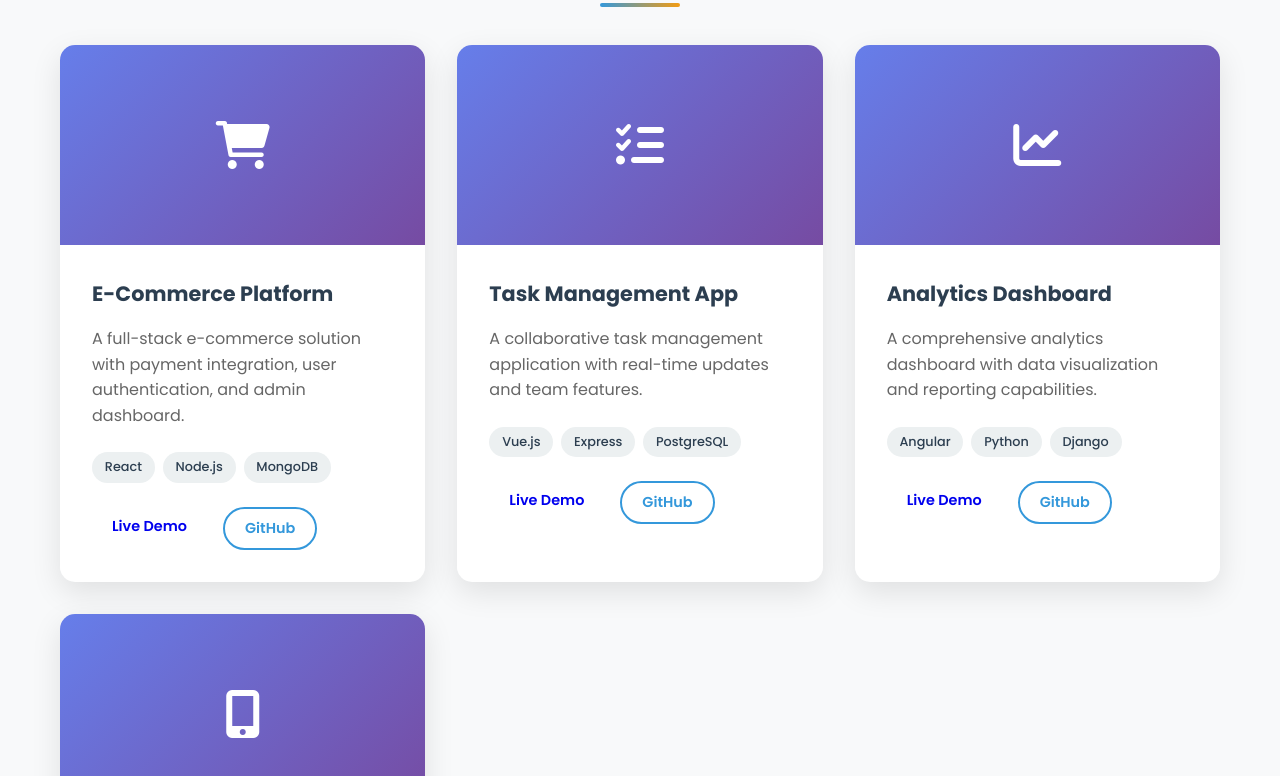
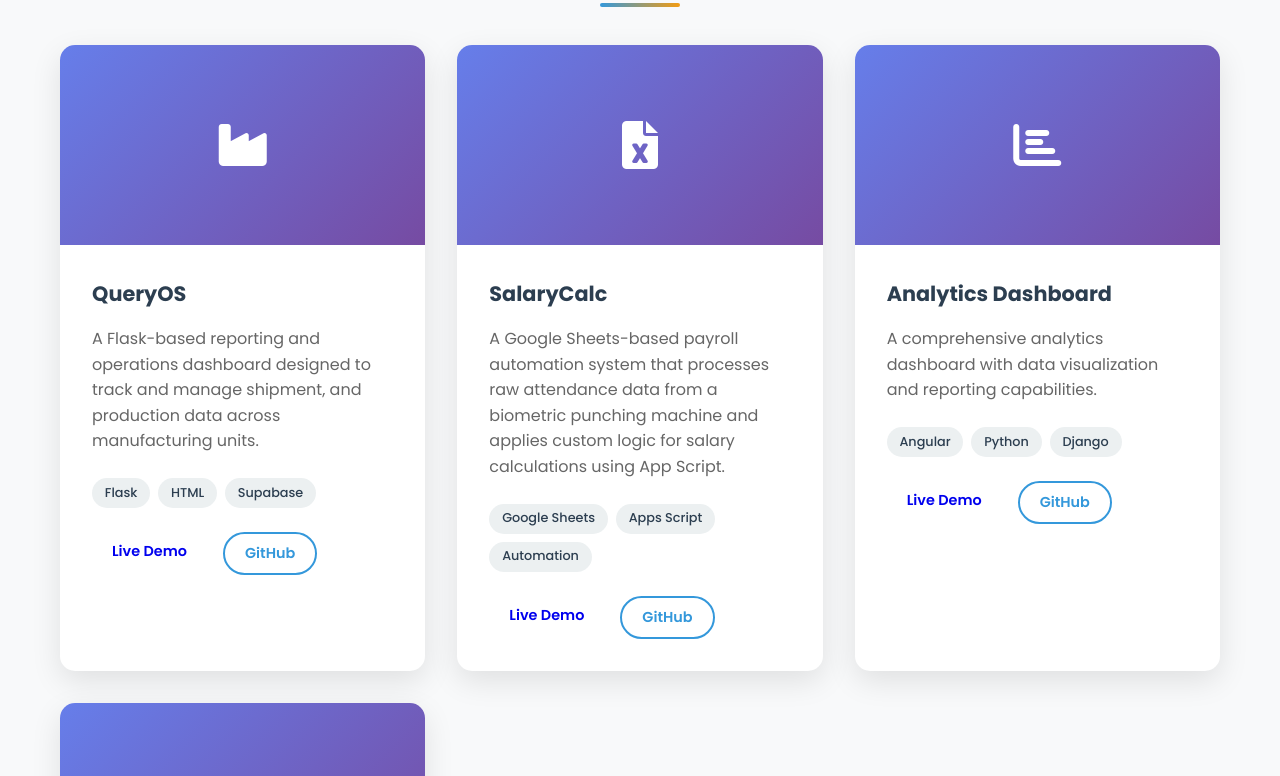
Before and after one commit to y-rajeev/portfolio, a website: page index.html in a window 1280 px wide. Shown: the part 2478-3254 px from the top of the page. Drawn offline with Linux system fonts and the light colour scheme.

Commit message:
Updated code

```diff
--- a/index.html
+++ b/index.html
@@ -193,15 +193,34 @@
             <div class="projects-grid">
                 <div class="project-card">
                     <div class="project-image">
-                        <i class="fas fa-shopping-cart"></i>
+                        <i class="fas fa-industry"></i>
                     </div>
                     <div class="project-content">
-                        <h3>E-Commerce Platform</h3>
-                        <p>A full-stack e-commerce solution with payment integration, user authentication, and admin dashboard.</p>
+                        <h3>QueryOS</h3>
+                        <p>A Flask-based reporting and operations dashboard designed to track and manage shipment, and production data across manufacturing units.</p>
                         <div class="project-tech">
-                            <span>React</span>
-                            <span>Node.js</span>
-                            <span>MongoDB</span>
+                            <span>Flask</span>
+                            <!-- <span>Python</span> -->
+                            <span>HTML</span>
+                            <span>Supabase</span>
+                        </div>
+                        <div class="project-links">
+                            <a href="#" class="btn btn-small">Live Demo</a>
+                            <a href="https://github.com/y-rajeev/QueryOS.git" target="_blank" class="btn btn-small btn-outline">GitHub</a>
+                        </div>
+                    </div>
+                </div>
+                <div class="project-card">
+                    <div class="project-image">
+                        <i class="fas fa-file-excel"></i>
+                    </div>
+                    <div class="project-content">
+                        <h3>SalaryCalc</h3>
+                        <p>A Google Sheets-based payroll automation system that processes raw attendance data from a biometric punching machine and applies custom logic for salary calculations using App Script.</p>
+                        <div class="project-tech">
+                            <span>Google Sheets</span>
+                            <span>Apps Script</span>
+                            <span>Automation</span>
                         </div>
                         <div class="project-links">
                             <a href="#" class="btn btn-small">Live Demo</a>
@@ -211,25 +230,7 @@
                 </div>
                 <div class="project-card">
                     <div class="project-image">
-                        <i class="fas fa-tasks"></i>
-                    </div>
-                    <div class="project-content">
-                        <h3>Task Management App</h3>
-                        <p>A collaborative task management application with real-time updates and team features.</p>
-                        <div class="project-tech">
-                            <span>Vue.js</span>
-                            <span>Express</span>
-                            <span>PostgreSQL</span>
-                        </div>
-                        <div class="project-links">
-                            <a href="#" class="btn btn-small">Live Demo</a>
-                            <a href="#" class="btn btn-small btn-outline">GitHub</a>
-                        </div>
-                    </div>
-                </div>
-                <div class="project-card">
-                    <div class="project-image">
-                        <i class="fas fa-chart-line"></i>
+                        <i class="fas fa-chart-bar"></i>
                     </div>
                     <div class="project-content">
                         <h3>Analytics Dashboard</h3>
@@ -247,7 +248,7 @@
                 </div>
                 <div class="project-card">
                     <div class="project-image">
-                        <i class="fas fa-mobile-alt"></i>
+                        <i class="fas fa-heartbeat"></i>
                     </div>
                     <div class="project-content">
                         <h3>Mobile App</h3>
@@ -350,7 +351,10 @@
                 </div>
             </div>
             <div class="footer-bottom">
-                <p>&copy; 2024 Rajeev Yadav. All rights reserved.</p>
+                <p>&copy; <span id="year"></span> Rajeev Yadav. All rights reserved.</p>
+                <script>
+                    document.getElementById("year").textContent = new Date().getFullYear();
+                </script>
             </div>
         </div>
     </footer>
```
